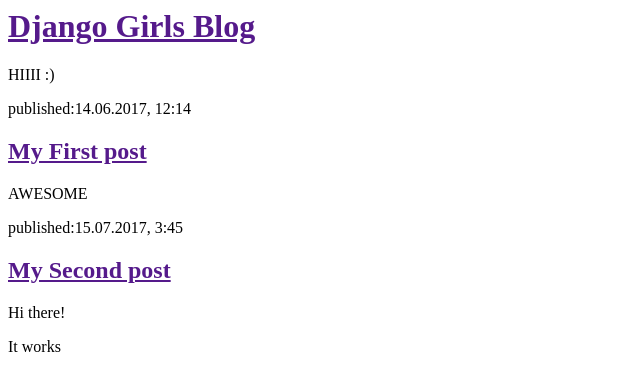
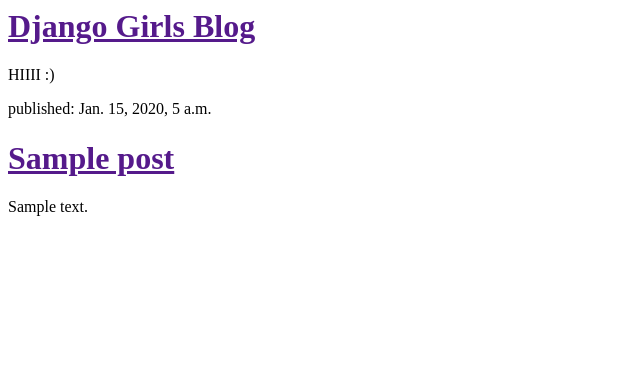
Before and after one commit to uzmakap/my-first-blog, a Django app: template blog/templates/blog/post_list.html in a window 1280 px wide. Shown: the top 391 px of the page, without its empty margins (0-640 px from the left). Run offline with Django 3.2, Linux system fonts and the light colour scheme; the template is opened without the code that fills it: values that come from a table or form of the project are taken from there, others are empty; tables that the repository leaves empty hold one stand-in row (values such as "Sample post").

Commit message:
modified templates to display post from database

```diff
--- a/blog/templates/blog/post_list.html
+++ b/blog/templates/blog/post_list.html
@@ -7,18 +7,14 @@
         <h1><a href=""> Django Girls Blog</a></h1>
         <p> HIIII :)</p>
       </div>
+{% for post in posts %}
+<div>
+  <p>published: {{ post.published_date }}</p>
+       <h1><a href="">{{ post.title }}</a></h1>
+       <p>{{ post.text|linebreaksbr }}</p>
+   </div>
+{% endfor %}
 
-      <div>
-        <p>published:14.06.2017, 12:14</p>
-        <h2> <a href="">My First post</a></h2>
-        <p> AWESOME</p>
-      </div>
 
-      <div>
-        <p>published:15.07.2017, 3:45
-        <h2><a href="">My Second post</a></h2>
-        <p>Hi there!</p>
-        <p> It works</p>
-      </div>
     </body>
 </html>
--- a/blog/views.py
+++ b/blog/views.py
@@ -1,6 +1,8 @@
 from django.shortcuts import render
-
+from django.utils import timezone
+from .models import Post
 # Create your views here.
 
 def post_list(request):
-    return render(request, 'blog/post_list.html', {})
+     posts = Post.objects.filter(published_date__lte=timezone.now()).order_by('published_date')
+     return render(request, 'blog/post_list.html', {'posts':posts})
```
